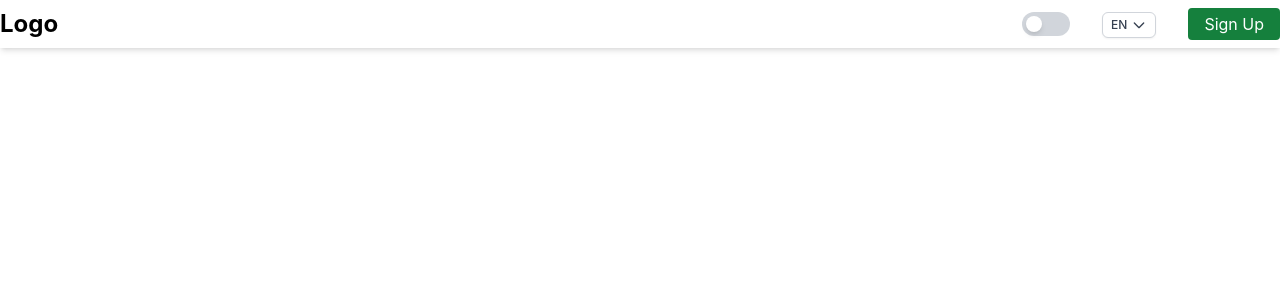
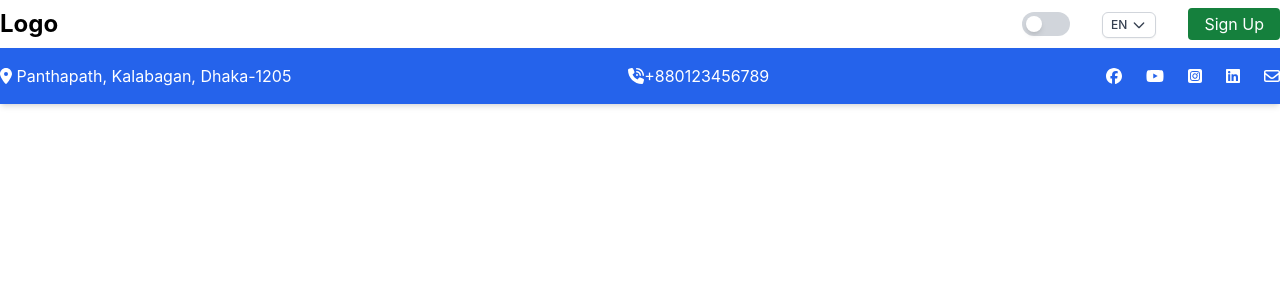
Before and after one commit to ashik12060/green-architect, a React (Create React App) app: page /home in a window 1280 px wide. Shown: the top 300 px of the page. Built offline with nearby package versions, Linux system fonts and the light colour scheme.

Commit message:
middle header added

```diff
--- a/package.json
+++ b/package.json
@@ -3,6 +3,11 @@
   "version": "0.1.0",
   "private": true,
   "dependencies": {
+    "@fortawesome/fontawesome-svg-core": "^6.6.0",
+    "@fortawesome/free-brands-svg-icons": "^6.6.0",
+    "@fortawesome/free-regular-svg-icons": "^6.6.0",
+    "@fortawesome/free-solid-svg-icons": "^6.6.0",
+    "@fortawesome/react-fontawesome": "^0.2.2",
     "@testing-library/jest-dom": "^5.17.0",
     "@testing-library/react": "^13.4.0",
     "@testing-library/user-event": "^13.5.0",
--- /dev/null
+++ b/src/components/Shared/MiddleHeader.js
@@ -0,0 +1,54 @@
+import { faFacebook, faLinkedin, faSquareInstagram, faYoutube } from "@fortawesome/free-brands-svg-icons";
+import { faEnvelope } from "@fortawesome/free-regular-svg-icons";
+import { faLocationDot, faPhoneVolume } from "@fortawesome/free-solid-svg-icons";
+import { FontAwesomeIcon } from "@fortawesome/react-fontawesome";
+import React from "react";
+
+const MiddleHeader = () => {
+  return (
+    <header className="bg-blue-600 text-white shadow-md py-4">
+      <div className="container mx-auto flex justify-between items-center">
+        {/* Logo Section */}
+        <div className="">
+          <a href="/" className="hover:text-blue-300">
+          <FontAwesomeIcon icon={faLocationDot} /> Panthapath, Kalabagan, Dhaka-1205
+          </a>
+        </div>
+
+        {/* Navigation Links */}
+        <nav className="space-x-6">
+          <a href="/" className="hover:text-blue-300">
+          <FontAwesomeIcon icon={faPhoneVolume} className="gap-2" />+880123456789
+          </a>
+
+        </nav>
+
+        {/* Button or Call-to-Action */}
+        <div>
+        <nav className="space-x-6">
+          <a href="/" className="hover:text-blue-300">
+          <FontAwesomeIcon icon={faFacebook} />
+          </a>
+          <a href="/" className="hover:text-blue-300">
+          <FontAwesomeIcon icon={faYoutube} />
+          </a>
+
+          <a href="/" className="hover:text-blue-300">
+          <FontAwesomeIcon icon={faSquareInstagram} />
+          </a>
+
+          <a href="/" className="hover:text-blue-300">
+          <FontAwesomeIcon icon={faLinkedin} />
+          </a>
+          <a href="/" className="hover:text-blue-300">
+          <FontAwesomeIcon icon={faEnvelope} />
+          </a>
+
+        </nav>
+        </div>
+      </div>
+    </header>
+  );
+};
+
+export default MiddleHeader;
--- a/src/components/Shared/SmallHeader.js
+++ b/src/components/Shared/SmallHeader.js
@@ -53,7 +53,7 @@ const SmallHeader = () => {
           {/* Dark Mode Toggle Button */}
           <div
             className={`w-12 h-6 flex items-center rounded-full p-1 cursor-pointer transition duration-300 ${
-              enabled ? "bg-blue-600" : "bg-gray-300"
+              enabled ? "bg-green-600" : "bg-gray-300"
             }`}
             onClick={toggleSwitch}
           >
--- a/src/pages/Home.js
+++ b/src/pages/Home.js
@@ -1,10 +1,12 @@
 import React from 'react'
 import SmallHeader from '../components/Shared/SmallHeader'
+import MiddleHeader from '../components/Shared/MiddleHeader'
 
 const Home = () => {
   return (
     <>
     <SmallHeader />
+    <MiddleHeader />
     </>
   )
 }
```
Also changed, not shown: 1 other file (tests, documents, lock files or other folders).
